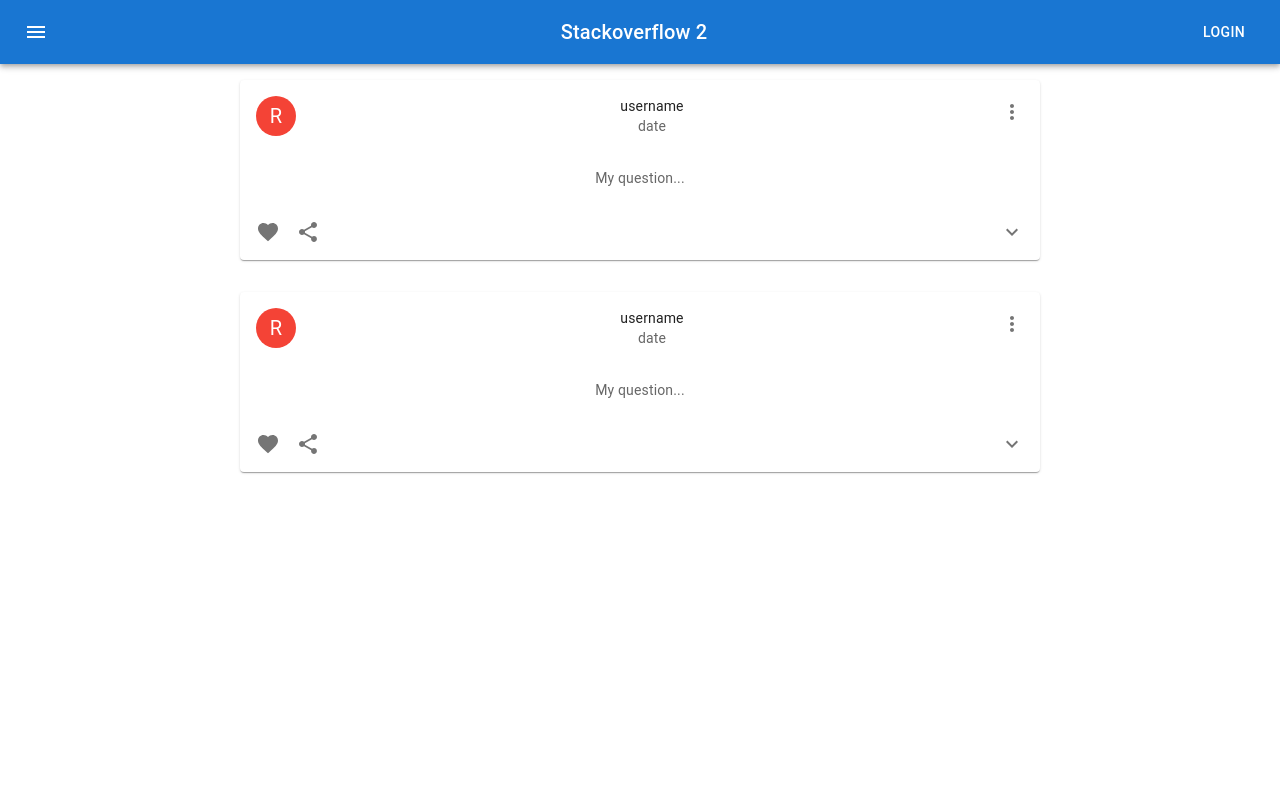
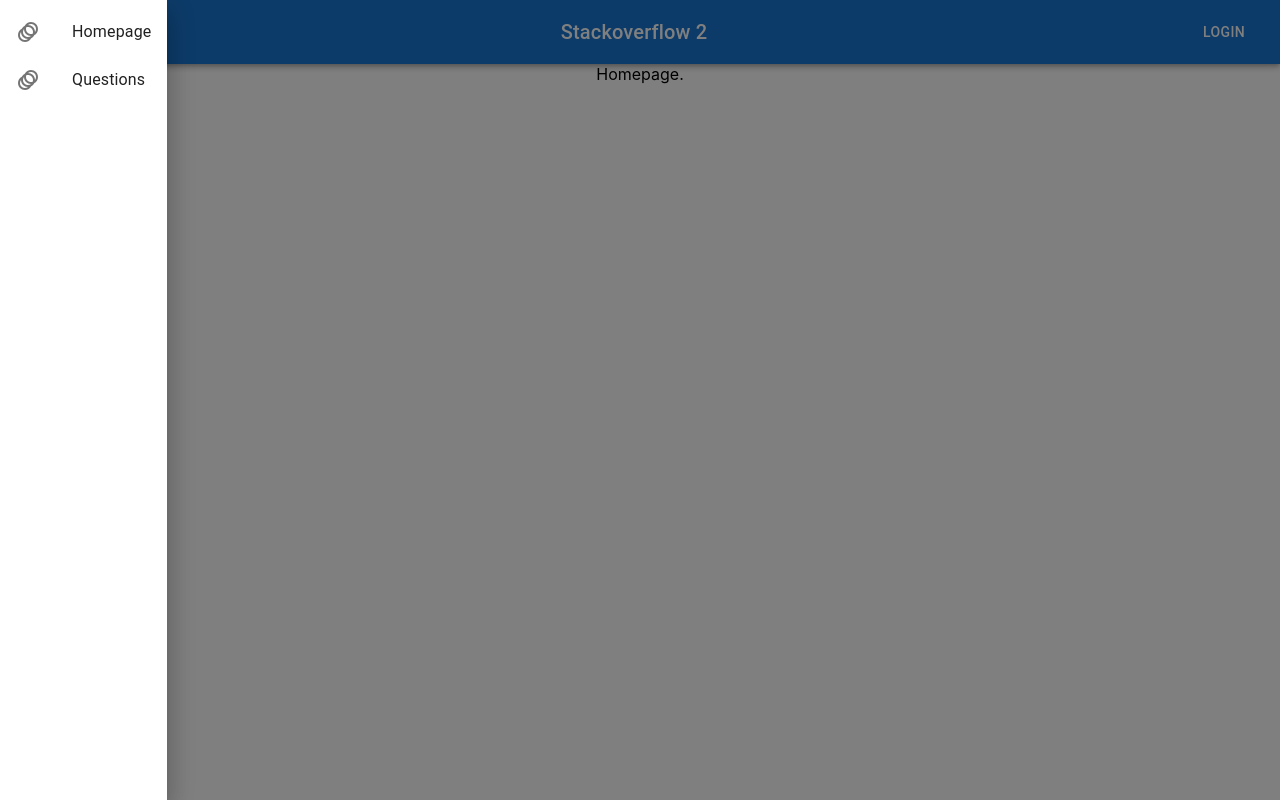
Before and after one commit to attilaklmn/stackoverflow, a React (Create React App) app in the folder frontend/: page / in a window 1280 px wide. Both pictures are taken after a click on the button "menu". Built offline with nearby package versions, Linux system fonts and the light colour scheme.

Commit message:
add side menu

```diff
--- a/frontend/package.json
+++ b/frontend/package.json
@@ -12,6 +12,7 @@
     "@testing-library/user-event": "^13.5.0",
     "react": "^18.2.0",
     "react-dom": "^18.2.0",
+    "react-router-dom": "^6.13.0",
     "react-scripts": "5.0.1",
     "web-vitals": "^2.1.4"
   },
--- a/frontend/src/App.js
+++ b/frontend/src/App.js
@@ -1,16 +1,31 @@
-import QuestionCard from './components/QuestionCard'
 import './App.css';
 import AppBar from './components/Appbar';
-import { Container } from '@mui/material';
+import { BrowserRouter, Route, Routes } from 'react-router-dom';
+import Questions from './Questions';
+import Home from './Home';
+import { useState } from 'react';
+import SideMenu from './SideMenu';
+
 
 function App() {
+  const [isDrawerOpen, setIsDrawerOpen] = useState(false);
+
+    const handleDrawerToggle = () => {
+        setIsDrawerOpen(!isDrawerOpen);
+      };
+
   return (
     <div className="App">
-      <AppBar/>
-      <Container sx={{ display:'flex', alignItems:'center', justifyContent:'center', flexDirection:'column' }}>
-        <QuestionCard/>
-        <QuestionCard/>
-      </Container>
+      <BrowserRouter>
+      <AppBar handleDrawerToggle={handleDrawerToggle} />
+      <SideMenu isOpen={isDrawerOpen} handleDrawerToggle={handleDrawerToggle} />
+      <Routes>
+        <Route exact path="/" element={<Home/>} />
+        <Route path="/questions" element={<Questions/>} />
+      </Routes>
+
+      </BrowserRouter>
+
     </div>
   );
 }
--- /dev/null
+++ b/frontend/src/Home.js
@@ -0,0 +1,12 @@
+import TemporaryDrawer from "./components/TemporaryDrawer"
+
+
+const Home = () => {
+    return (
+        <div>
+            Homepage.
+        </div>
+    )
+}
+
+export default Home
--- /dev/null
+++ b/frontend/src/Questions.js
@@ -0,0 +1,13 @@
+import QuestionCard from "./components/QuestionCard";
+import { Container } from "@mui/material";
+
+const Questions = () => {
+    return (
+        <Container sx={{ display:'flex', alignItems:'center', justifyContent:'center', flexDirection:'column' }}>
+        <QuestionCard userName="user1" />
+        <QuestionCard userName="user2" />
+        </Container>
+    )
+}
+
+export default Questions;
--- /dev/null
+++ b/frontend/src/SideMenu.js
@@ -0,0 +1,43 @@
+import List from '@mui/material/List';
+import ListItem from '@mui/material/ListItem';
+import ListItemButton from '@mui/material/ListItemButton';
+import ListItemIcon from '@mui/material/ListItemIcon';
+import ListItemText from '@mui/material/ListItemText';
+import AnimationIcon from '@mui/icons-material/Animation';
+import { Drawer } from '@mui/material';
+import { useNavigate } from 'react-router-dom';
+
+const SideMenu = (props) => {
+    const navigate = useNavigate();
+    return (
+        <Drawer anchor='left' open={props.isOpen} onClose={() => props.handleDrawerToggle()}>
+      <List>
+          <ListItem key='Homepage' onClick={() => {
+            props.handleDrawerToggle();
+            navigate("/")
+          }} disablePadding>
+            <ListItemButton>
+              <ListItemIcon>
+                <AnimationIcon/>
+              </ListItemIcon>
+              <ListItemText primary='Homepage' />
+            </ListItemButton>
+          </ListItem>
+          <ListItem key='Questions' onClick={() => {
+            props.handleDrawerToggle();
+            navigate("/questions")
+          }} disablePadding>
+            <ListItemButton>
+              <ListItemIcon>
+                <AnimationIcon/>
+              </ListItemIcon>
+              <ListItemText primary='Questions' />
+            </ListItemButton>
+          </ListItem>
+
+      </List>
+      </Drawer>
+    )
+}
+
+export default SideMenu;
--- a/frontend/src/components/Appbar.js
+++ b/frontend/src/components/Appbar.js
@@ -7,7 +7,9 @@ import Button from '@mui/material/Button';
 import IconButton from '@mui/material/IconButton';
 import MenuIcon from '@mui/icons-material/Menu';
 
-export default function Appbar() {
+export default function Appbar(props) {
+
+
   return (
     <Box sx={{ flexGrow: 1 }}>
       <AppBar position="static">
@@ -18,6 +20,7 @@ export default function Appbar() {
             color="inherit"
             aria-label="menu"
             sx={{ mr: 2 }}
+            onClick={props.handleDrawerToggle}
           >
             <MenuIcon />
           </IconButton>
--- a/frontend/src/components/QuestionCard.js
+++ b/frontend/src/components/QuestionCard.js
@@ -1,32 +1,31 @@
-import * as React from 'react';
-import { styled } from '@mui/material/styles';
-import Card from '@mui/material/Card';
-import CardHeader from '@mui/material/CardHeader';
-import CardMedia from '@mui/material/CardMedia';
-import CardContent from '@mui/material/CardContent';
-import CardActions from '@mui/material/CardActions';
-import Collapse from '@mui/material/Collapse';
-import Avatar from '@mui/material/Avatar';
-import IconButton from '@mui/material/IconButton';
-import Typography from '@mui/material/Typography';
-import { red } from '@mui/material/colors';
-import FavoriteIcon from '@mui/icons-material/Favorite';
-import ShareIcon from '@mui/icons-material/Share';
-import ExpandMoreIcon from '@mui/icons-material/ExpandMore';
-import MoreVertIcon from '@mui/icons-material/MoreVert';
+import * as React from "react";
+import { styled } from "@mui/material/styles";
+import Card from "@mui/material/Card";
+import CardHeader from "@mui/material/CardHeader";
+import CardContent from "@mui/material/CardContent";
+import CardActions from "@mui/material/CardActions";
+import Collapse from "@mui/material/Collapse";
+import Avatar from "@mui/material/Avatar";
+import IconButton from "@mui/material/IconButton";
+import Typography from "@mui/material/Typography";
+import { red } from "@mui/material/colors";
+import FavoriteIcon from "@mui/icons-material/Favorite";
+import ShareIcon from "@mui/icons-material/Share";
+import ExpandMoreIcon from "@mui/icons-material/ExpandMore";
+import MoreVertIcon from "@mui/icons-material/MoreVert";
 
 const ExpandMore = styled((props) => {
   const { expand, ...other } = props;
   return <IconButton {...other} />;
 })(({ theme, expand }) => ({
-  transform: !expand ? 'rotate(0deg)' : 'rotate(180deg)',
-  marginLeft: 'auto',
-  transition: theme.transitions.create('transform', {
+  transform: !expand ? "rotate(0deg)" : "rotate(180deg)",
+  marginLeft: "auto",
+  transition: theme.transitions.create("transform", {
     duration: theme.transitions.duration.shortest,
   }),
 }));
 
-export default function QuestionCard() {
+export default function QuestionCard(props) {
   const [expanded, setExpanded] = React.useState(false);
 
   const handleExpandClick = () => {
@@ -46,7 +45,7 @@ export default function QuestionCard() {
             <MoreVertIcon />
           </IconButton>
         }
-        title="username"
+        title={props.userName}
         subheader="date"
       />
       <CardContent>
@@ -72,16 +71,11 @@ export default function QuestionCard() {
       </CardActions>
       <Collapse in={expanded} timeout="auto" unmountOnExit>
         <CardContent>
-          <Card sx={{margin: 1}}>
-            <Typography variant='body2'>
-
-            <CardHeader
-            title="username"
-            subheader="date" />
+          <Card sx={{ margin: 1 }}>
+            <CardHeader title="username" subheader="date" />
             answer1
-            </Typography>
           </Card>
-          <Card sx={{margin: 1}}>answer2</Card>
+          <Card sx={{ margin: 1 }}>answer2</Card>
         </CardContent>
       </Collapse>
     </Card>
```
Also changed, not shown: frontend/src/components/TemporaryDrawer.js (added), 1 other file (tests, documents, lock files or other folders).
